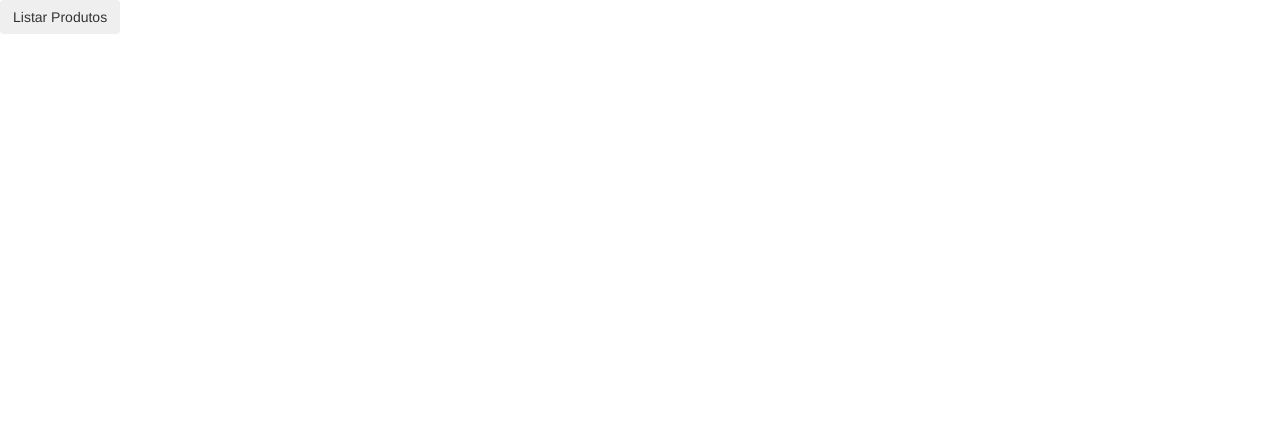
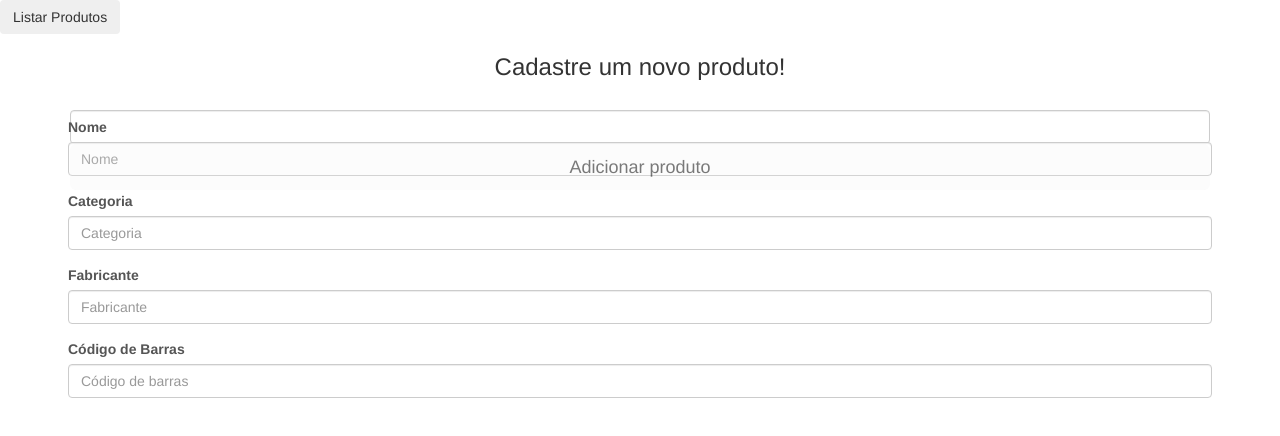
Before and after one commit to JRobsonJr/ProjetoSI1-client, an Angular app: page /produto/cadastrar in a window 1280 px wide. Shown: the top 436 px of the page. Built offline with nearby package versions, Linux system fonts and the light colour scheme; no server answers.

Commit message:
Recuperando e cadastrando produtos

```diff
--- a/src/app/produto/cadastra-produto/cadastra-produto.component.html
+++ b/src/app/produto/cadastra-produto/cadastra-produto.component.html
@@ -1,4 +1,4 @@
-<!--div class="container">
+<div class="container">
   <h3 class="text-center">Cadastre um novo produto!</h3>
   <br>
   <form #f="ngForm">
@@ -9,10 +9,30 @@
           <input name="nome" class="form-control" type="text" [(ngModel)]="produto.nome" #nome="ngModel" required placeholder="Nome">
         </div>
       </div>
+      <div class="form-group row">
+        <label class="col-2 col-form-label">Categoria</label>
+        <div class="col-12">
+          <input name="categoria" class="form-control" type="text" [(ngModel)]="produto.categoria" #categoria="ngModel" required placeholder="Categoria">
+        </div>
+      </div>
+      <div class="form-group row">
+        <label class="col-2 col-form-label">Fabricante</label>
+        <div class="col-12">
+          <input name="fabricante" class="form-control" type="text" [(ngModel)]="produto.fabricante" #fabricante="ngModel" required
+            placeholder="Fabricante">
+        </div>
+      </div>
+      <div class="form-group row">
+        <label class="col-2 col-form-label">Código de Barras</label>
+        <div class="col-12">
+          <input name="codigoBarra" class="form-control" type="text" [(ngModel)]="produto.codigoBarra" #codigoBarra="ngModel" required
+            placeholder="Código de barras">
+        </div>
+      </div>
     </div>
     <button class="btn btn-secondary btn-lg btn-block" type="submit" [disabled]="f.invalid" (click)="onSubmit(f)">Adicionar produto</button>
   </form>
 </div>
 <br>
 <br>
-<br-->
+<br>
--- a/src/app/produto/cadastra-produto/cadastra-produto.component.ts
+++ b/src/app/produto/cadastra-produto/cadastra-produto.component.ts
@@ -2,6 +2,7 @@ import { Component, OnInit } from '@angular/core';
 
 import { Produto } from '../produto.model';
 import { ProdutoService } from '../produto.service';
+import { NgForm } from '@angular/forms';
 
 @Component({
   selector: 'app-cadastra-produto',
@@ -19,4 +20,9 @@ export class CadastraProdutoComponent implements OnInit {
   ngOnInit() {
   }
 
+  onSubmit(form: NgForm) {
+    this.produtoService.cadastraProduto(this.produto);
+    this.produto = new Produto();
+  }
+
 }
--- a/src/app/produto/lista-produtos/lista-produtos.component.ts
+++ b/src/app/produto/lista-produtos/lista-produtos.component.ts
@@ -1,20 +1,20 @@
-import { Component, OnInit } from '@angular/core';
-import { Produto } from '../produto.model';
-import { ProdutoService } from '../produto.service';
+import { Component, OnInit } from "@angular/core";
+import { Produto } from "../produto.model";
+import { ProdutoService } from "../produto.service";
 
 @Component({
-  selector: 'app-lista-produtos',
-  templateUrl: './lista-produtos.component.html',
-  styleUrls: ['./lista-produtos.component.css']
+  selector: "app-lista-produtos",
+  templateUrl: "./lista-produtos.component.html",
+  styleUrls: ["./lista-produtos.component.css"]
 })
 export class ListaProdutosComponent implements OnInit {
-
   private produtos: Array<Produto> = new Array<Produto>();
 
-  constructor(private produtoService: ProdutoService) { }
+  constructor(private produtoService: ProdutoService) {}
 
   ngOnInit() {
-    this.produtoService.getProdutos().subscribe(produtos => this.produtos = produtos);
+    this.produtoService
+      .listaProdutos()
+      .subscribe(produtos => (this.produtos = produtos));
   }
-
 }
--- a/src/app/produto/produto.model.ts
+++ b/src/app/produto/produto.model.ts
@@ -1,12 +1,12 @@
 export class Produto {
-  private id: number;
-  private nome: string;
-  private preco: number;
-  private codigoBarra: string;
-  private fabricante: string;
-  private categoria: string;
-  private disponivel: boolean;
-  private desconto: number;
+  id: number;
+  nome: string;
+  preco: number;
+  codigoBarra: string;
+  fabricante: string;
+  categoria: string;
+  disponivel: boolean;
+  desconto: number;
 
   constructor() {
 
--- a/src/app/produto/produto.module.ts
+++ b/src/app/produto/produto.module.ts
@@ -1,3 +1,4 @@
+import { FormsModule } from '@angular/forms';
 import { ProdutoService } from './produto.service';
 import { NgModule } from '@angular/core';
 import { CommonModule } from '@angular/common';
@@ -8,6 +9,7 @@ import { CadastraProdutoComponent } from './cadastra-produto/cadastra-produto.co
 
 @NgModule({
   imports: [
+    FormsModule,
     CommonModule,
     ProdutoRoutingModule
   ],
--- a/src/app/produto/produto.service.ts
+++ b/src/app/produto/produto.service.ts
@@ -1,25 +1,59 @@
-import { Injectable, EventEmitter, OnInit } from '@angular/core';
-import { Http, Headers, RequestOptions } from '@angular/http';
-import 'rxjs/add/operator/map';
+import { Injectable, EventEmitter, OnInit } from "@angular/core";
+import { Http, Headers, RequestOptions } from "@angular/http";
+import "rxjs/add/operator/map";
 
-import { Produto } from './produto.model';
+import { Produto } from "./produto.model";
+import { Observable } from "rxjs/Observable";
 
 @Injectable()
 export class ProdutoService {
-
   private result: any;
   private produtos: Array<Produto> = new Array<Produto>();
+  private baseUrl = "https://estoque-facil-server.herokuapp.com/produto";
 
   constructor(private http: Http) {
-    this.getProdutos().subscribe(resp => {
+    this.listaProdutos().subscribe(resp => {
       this.produtos = resp;
     });
   }
 
-  getProdutos() {
+  listaProdutos(): Observable<Produto[]> {
     return this.http
-      .get('https://estoque-facil-server.herokuapp.com/produto')
+      .get(this.baseUrl)
       .map(result => (this.result = result.json() as Array<Produto>));
   }
 
+  cadastraProduto(produto: Produto) {
+    return this.http.post(this.baseUrl, produto).subscribe(
+      res => {
+        console.log(res);
+      },
+      err => {
+        console.log(err);
+      }
+    );
+  }
+
+  consultaProduto(id: number) {
+    return this.http
+      .get(this.baseUrl + '/' + id)
+      .map(result => (this.result = result.json() as Produto));
+  }
+
+  atribuiPrecoProduto(id: number, preco: number) {
+    // TODO: Paulo
+  }
+
+  removeProduto(id: number) {
+    // TODO: Paulo
+  }
+
+  consultaDisponibilidadeProduto(id: number) {
+    // TODO: Paulo
+  }
+
+  consultaQuantidadeDisponivelProduto(id: number) {
+    // TODO: Paulo
+  }
+
 }
```
Lines whose indentation alone changed are shown as unchanged.
